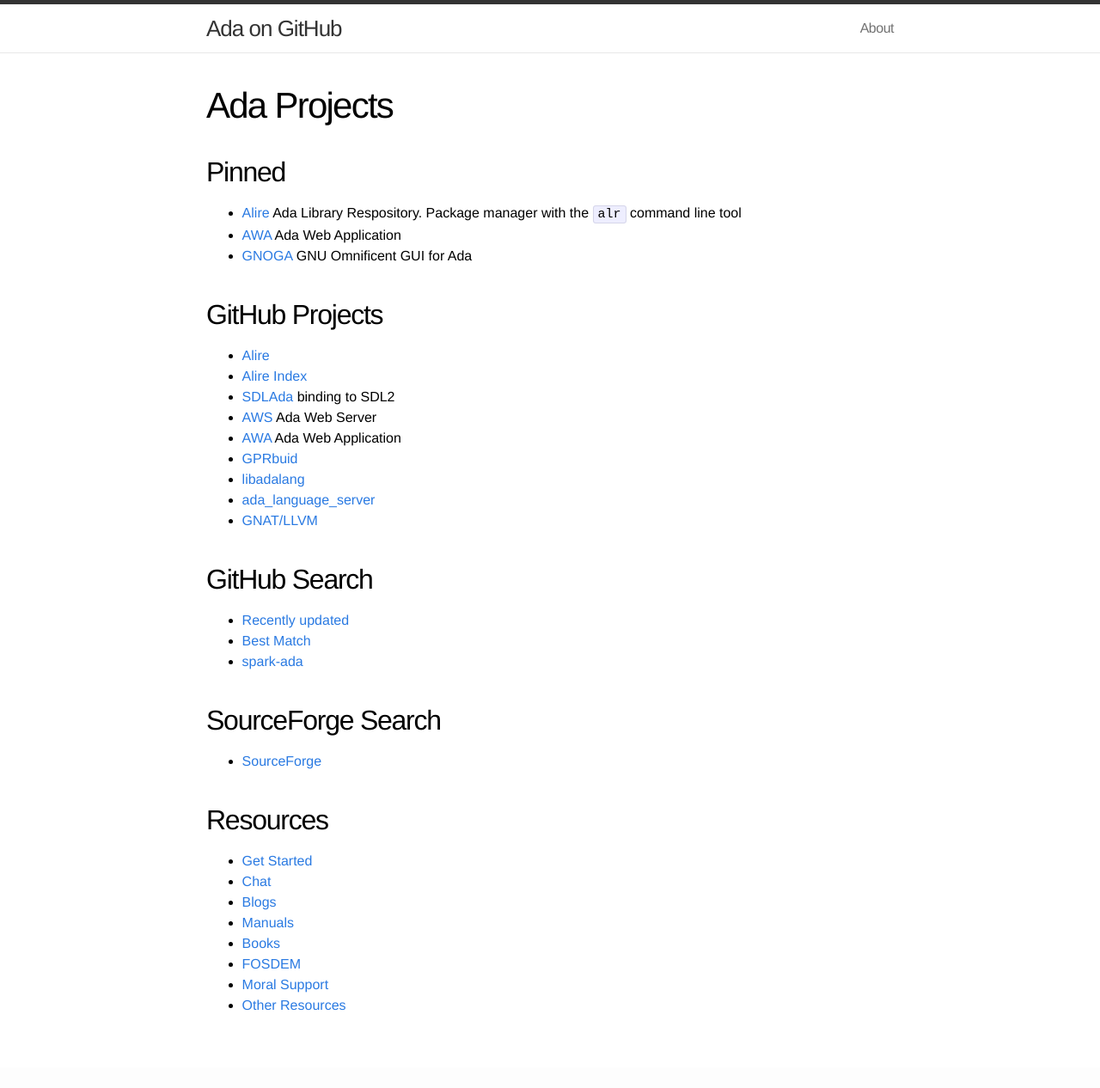
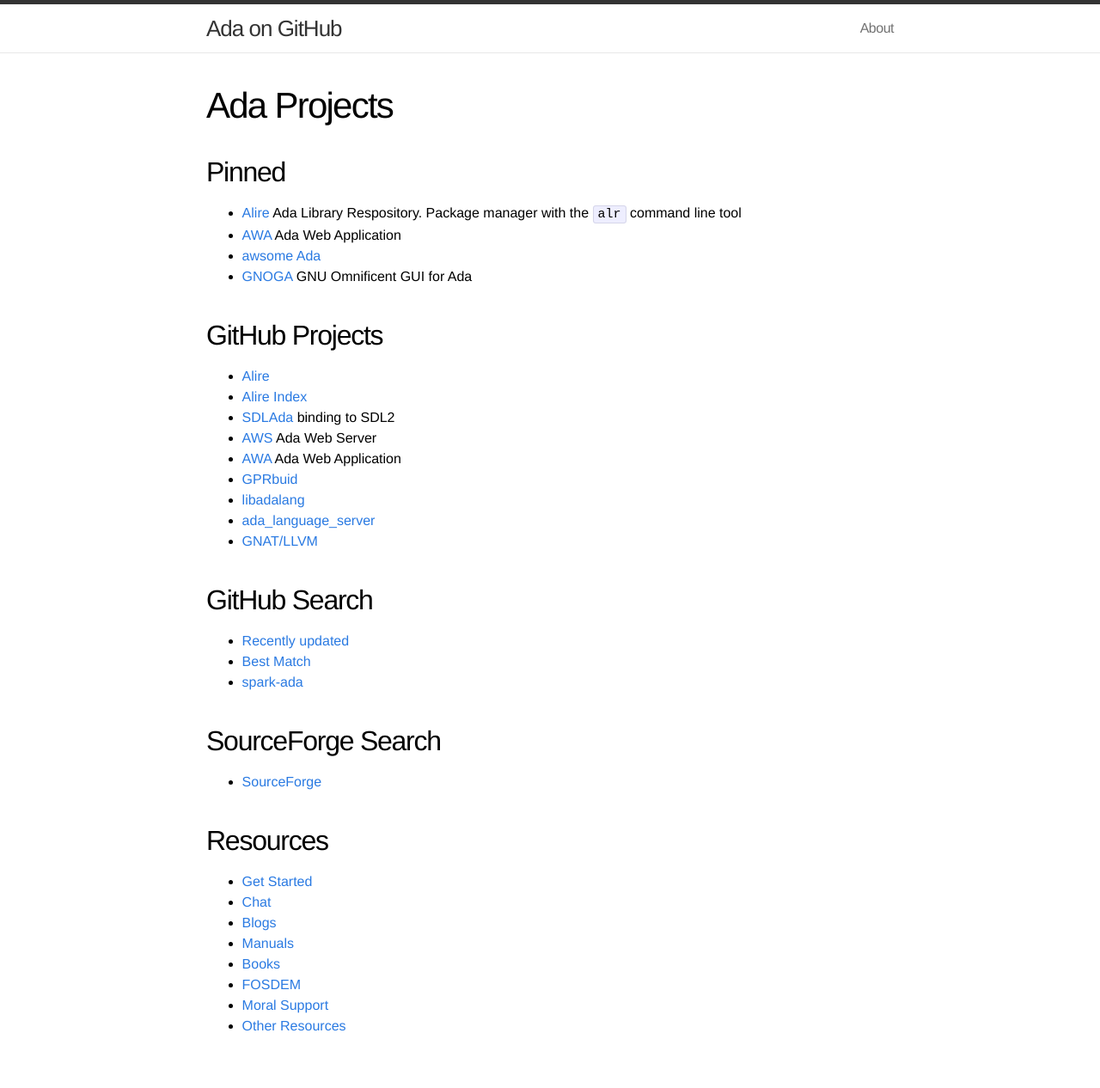
Before and after one commit to quornings/quornings.github.io, a Jekyll site: the page built from ada.md, in a window 1280 px wide. Shown: the whole page at 86% size. Built offline with Jekyll 4.4.1, drawn with Linux system fonts in a browser that asks for light colours; before the commit the page ends 1242 px from its top, so only the background shows below that.

Commit message:
Move awsome to pinned

```diff
--- a/ada.md
+++ b/ada.md
@@ -8,6 +8,7 @@ title: Ada Projects
 - [Alire](https://alire.ada.dev) Ada Library Respository. Package
   manager with the `alr` command line tool
 - [AWA](https://ada-awa.readthedocs.io/) Ada Web Application
+- [awsome Ada](https://github.com/ohenley/awesome-ada)
 - [GNOGA](http://gnoga.com) GNU Omnificent GUI for Ada
 
 ## GitHub Projects
```
Also changed, not shown: getstarted.md (+0 -1 lines).
